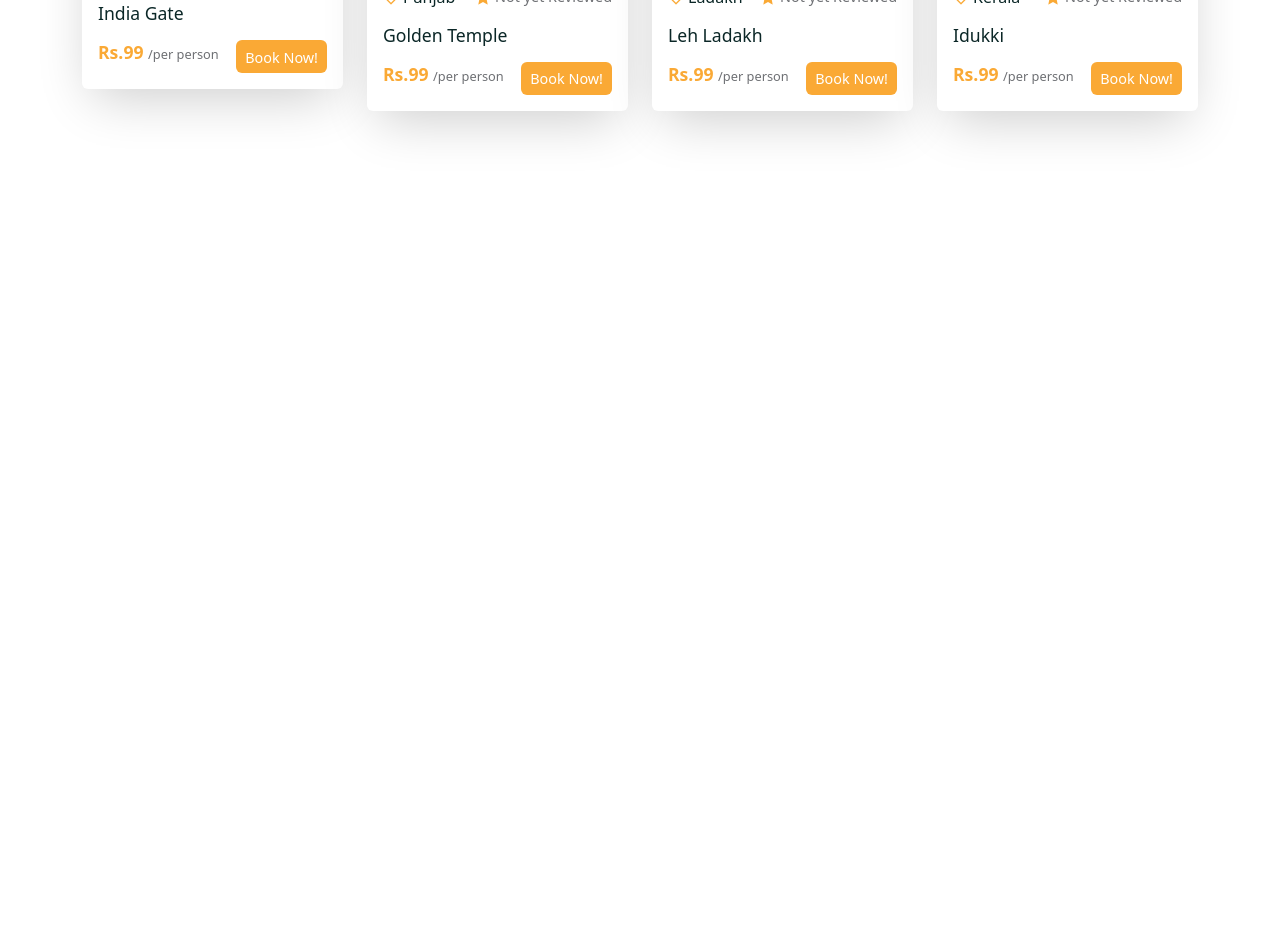
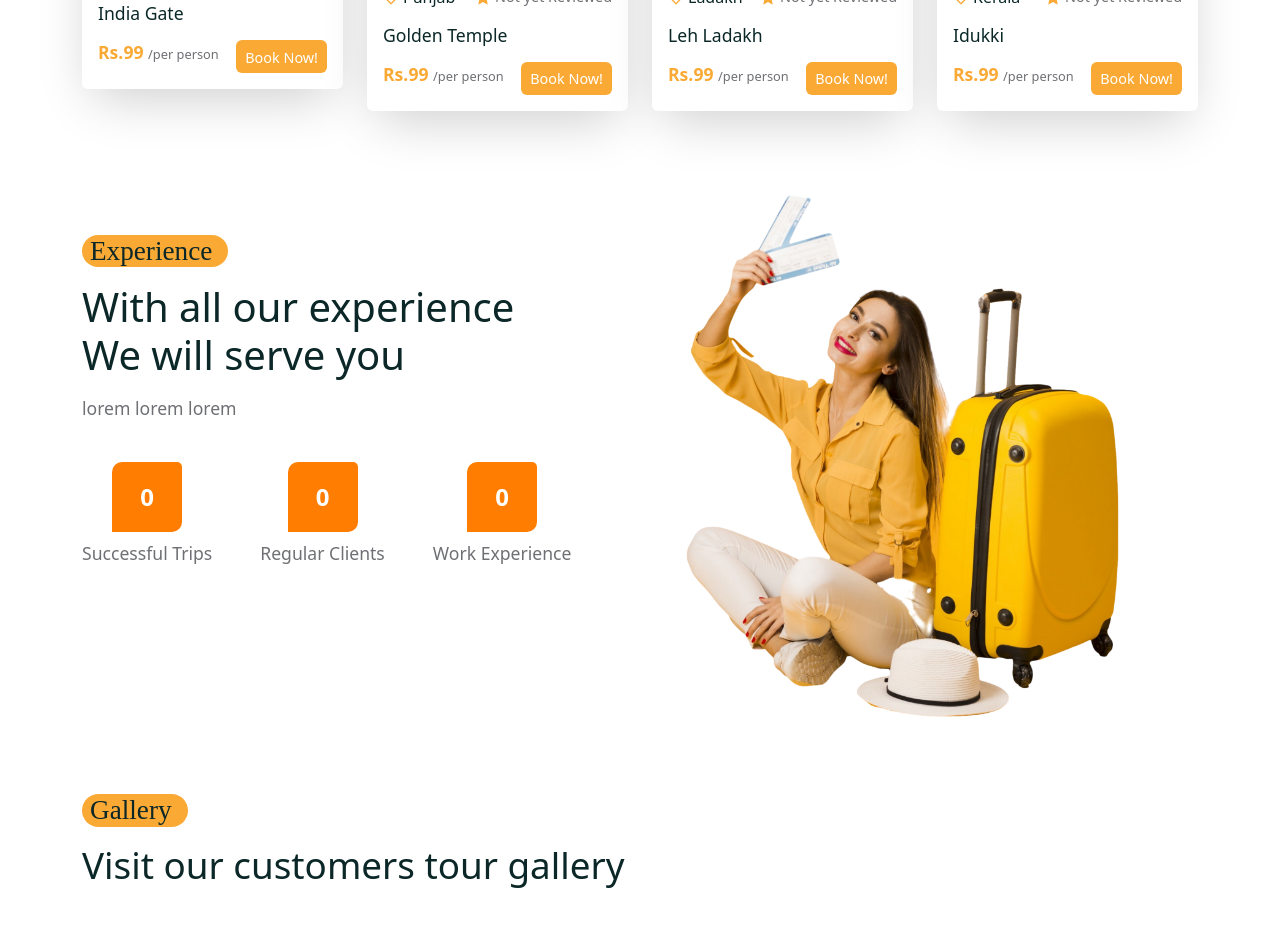
Before and after one commit to arjunonair/TravelWorldCs, a React (Create React App) app in the folder frontend/: page /home in a window 1280 px wide. Shown: the part 1840-2767 px from the top of the page. Before the commit the page ends 2025 px from the top, so only its background shows below. Built offline with nearby package versions, Linux system fonts and the light colour scheme; a web font is replaced by a local one.

Commit message:
Experience section with gallery img updation

```diff
--- a/frontend/src/pages/Home.jsx
+++ b/frontend/src/pages/Home.jsx
@@ -9,6 +9,7 @@
 import SearchBar from '../shared/SearchBar';
 import ServiceList from '../services/serviceList';
 import FeaturedTourList from '../components/featuredTour/FeaturedTourList';
+import Experienceimg from '../assets/images/experienceimg.png';
 
 const Home = () => {
   return <>
@@ -74,6 +75,58 @@
             </Row>
           </Container>
         </section>
+        {/* experience section*/}
+        <section>
+          <Container>
+            <Row>
+              <Col lg='6'>
+                <div className='experience__content'>
+                  <Subtitle subtitle={'Experience'} />
+                  <h2 >With all our experience<br />We will serve you</h2>
+                  <p>lorem lorem lorem</p>
+                </div>
+
+                <div className='counter__wrapper d-flex align-items-center gap-5'>
+                  <div className='counter__box'>
+                    <span>0</span>
+                    <h6>Successful Trips</h6>
+                  </div>
+
+                  <div className='counter__box'>
+                  <span>0</span>
+                  <h6>Regular Clients</h6>
+                  </div>
+
+                  <div className='counter__box'>
+                  <span>0</span>
+                  <h6>Work Experience</h6>
+                  </div>
+
+                </div>
+              </Col>
+              <Col lg='6'>
+                <div className='experience__img'>
+                  <img src={Experienceimg} alt=''/>
+                </div>
+              </Col>
+           </Row>
+          </Container>
+        </section>
+
+        {/* gallery section */}
+        <section>
+          <Container>
+            <Row>
+              <Col lg='12'>
+                <Subtitle subtitle={'Gallery'}/>
+                <h2 className='gallery__title'>Visit our customers tour gallery</h2>
+              </Col>
+              <Col lg='12'>
+
+              </Col>
+            </Row>
+          </Container>
+        </section>
   </>
 }
 
--- a/frontend/src/shared/TourCard.jsx
+++ b/frontend/src/shared/TourCard.jsx
@@ -25,7 +25,8 @@
             </span>
 
             <span className='tour__rating d-flex align-items-center gap-1'>
-          <i class="ri-star-fill"></i> {avgRating === 0? null : avgRating}
+            <i class="ri-star-fill"></i>
+            {avgRating === 0? null : avgRating}
             {totalRating === 0 ? 'Not yet Reviewed' :
             <span>
               ({reviews.length})
--- a/frontend/src/styles/home.css
+++ b/frontend/src/styles/home.css
@@ -59,3 +59,51 @@
     font-size: 2.3rem;
     font-weight: 500;
 }
+
+.experience__content h2{
+    font-size: 2.5rem;
+    margin-top: 1rem;
+    font-weight: 500;
+}
+
+.experience__content p {
+    font-size: 1.1rem;
+    color: var(--text-color);
+    margin-top: 1rem;
+}
+
+.counter__wrapper {
+    margin-top: 2.5rem;
+}
+
+.counter__box span{
+    width: 70px;
+    height: 70px;
+    margin: auto;
+    display: flex;
+    align-items: center;
+    justify-content: center;
+    background: var(--primary-color);
+    color: #fff;
+    font-size: 1.5rem;
+    font-weight: 790;
+    border-radius: 10px 5px 10px 0 ;
+}
+
+.counter__box h6{
+    font-size: 1.1rem;
+    margin-top: .7rem;
+    color: var(--text-color);
+}
+
+.experience__img img{
+    width: 90%;
+    margin-bottom: -10%;
+    margin-top: -100px;
+}
+
+.gallery__title{
+    font-size: 2.3rem;
+    margin-bottom: 2.5rem;
+    margin-top: 1rem;
+}
--- a/frontend/src/utils/avgRating.js
+++ b/frontend/src/utils/avgRating.js
@@ -5,11 +5,11 @@
     const totalRating =  reviews?.reduce((acc, item)=>
     acc+item.rating, 0);
 
-    const avgRating =
-    totalRating === 0 ? "" :
-     totalRating === 1 ?
+     //just basic conditional rating
+    const avgRating = totalRating === 0 ? "" :
+    totalRating === 1 ?
     totalRating :
-    (totalRating / reviews?.length).toFixed(1);
+    (totalRating / reviews?.length).toFixed(1); // to fixed means to round up to one decimal point
 
     return{
         totalRating,
```
Also changed, not shown: frontend/src/components/image-gallery/galleryImages.js (added, +21 -0 lines), frontend/src/components/image-gallery/imageGallery.jsx (added, +19 -0 lines), frontend/src/assets/images/experienceimg.png (added). Lines whose indentation alone changed are shown as unchanged.
